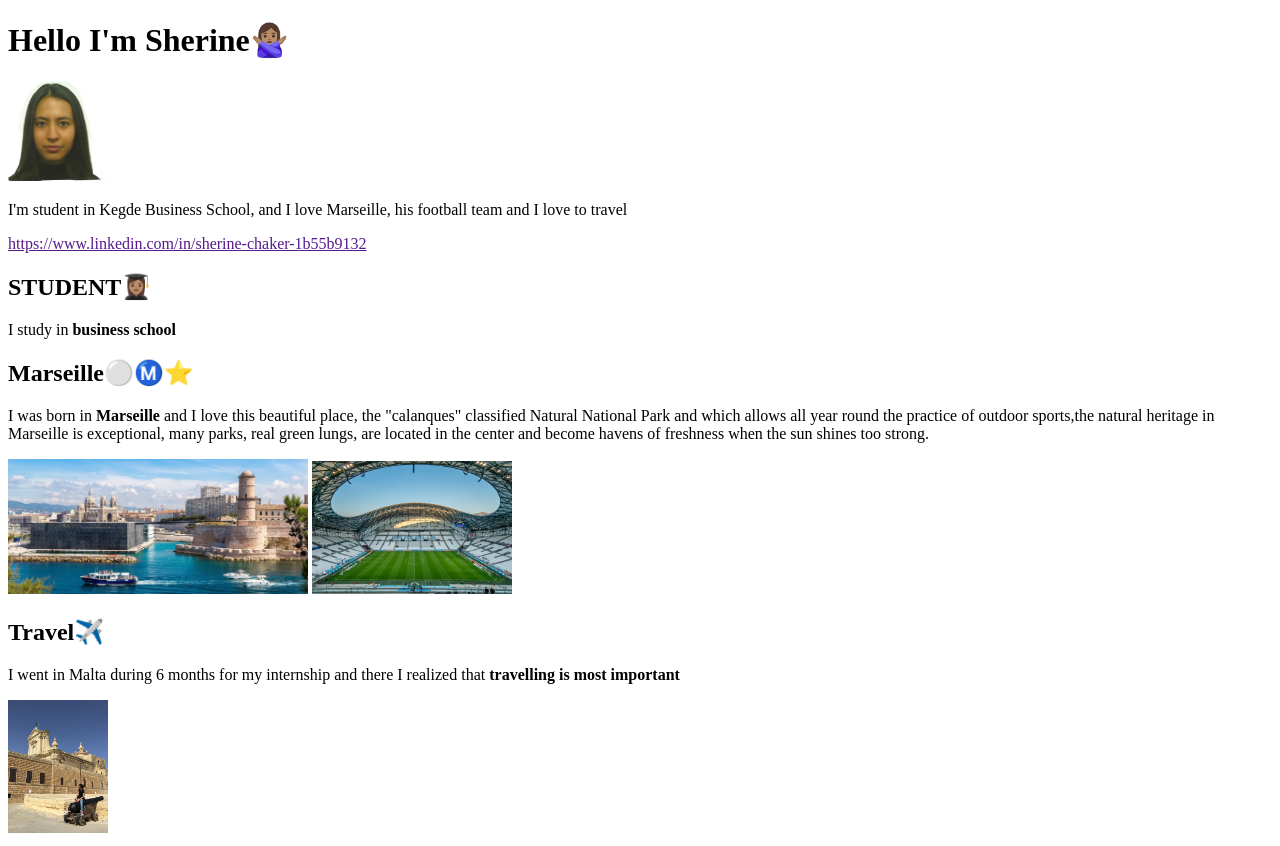
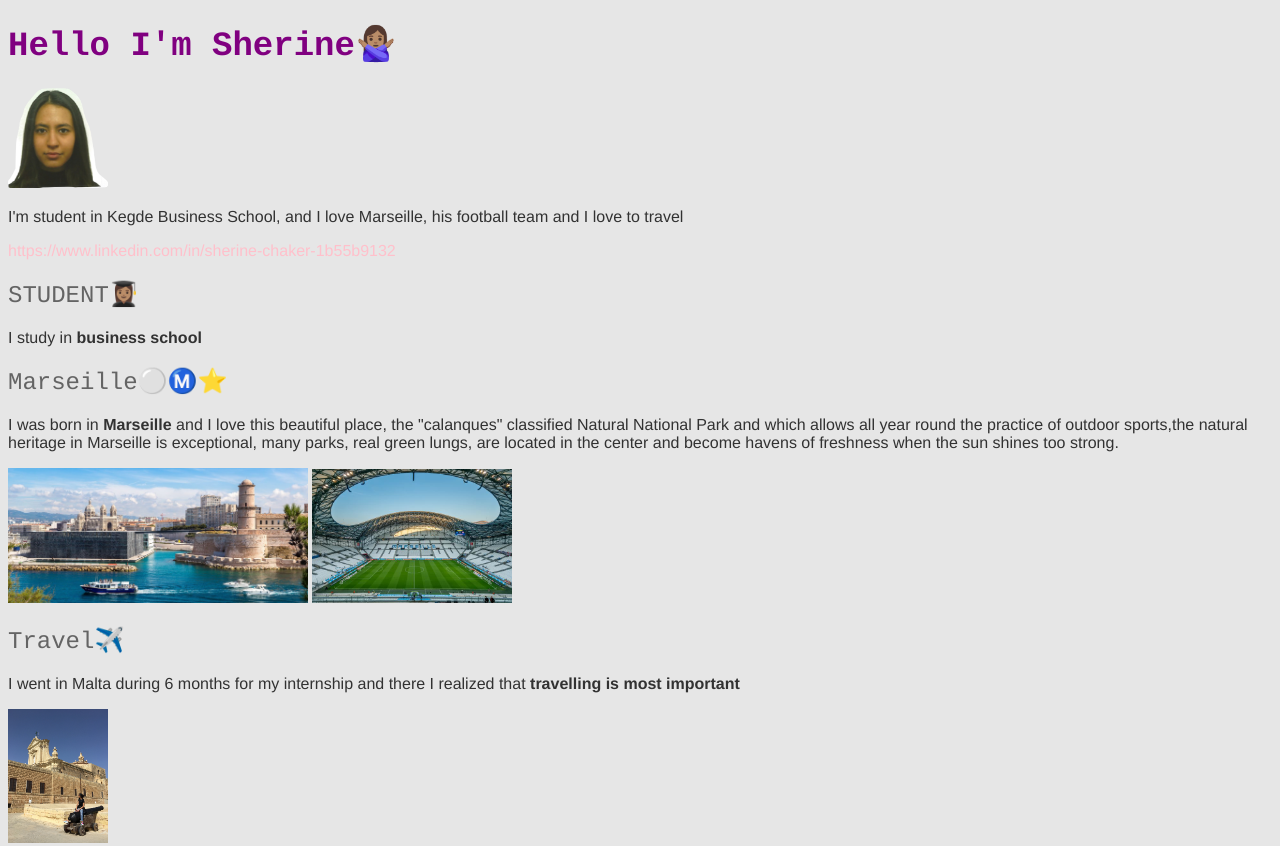
Before and after one commit to sherine13/my-first-project-, a plain HTML site: page index.html in a window 1280 px wide. Shown: the top 846 px of the page. Drawn offline with Linux system fonts and the light colour scheme.

Commit message:
basic styles for fonts and colors

```diff
--- a/index.html
+++ b/index.html
@@ -5,6 +5,7 @@
    <head>
    	 <title> My profile</title>
    	 <meta charset="utf-8">
+     <link rel="stylesheet" href="style.css">
      <link rel="stylesheet" href="https://use.fontawesome.com/releases/v5.4.1/css/all.css" integrity="sha384-5sAR7xN1Nv6T6+dT2mhtzEpVJvfS3NScPQTrOxhwjIuvcA67KV2R5Jz6kr4abQsz" crossorigin="anonymous">
    </head>
 
--- a/style.css
+++ b/style.css
@@ -0,0 +1,26 @@
+/* Colors and fonts */
+body {
+	background: rgb(230, 230,230);
+	color: rgb(50, 50,50);
+	font-family: Helvetica;
+	font-size: 16px;
+}
+h1, h2, h3 {
+    font-family: Courier;
+}
+h1 {
+	color: purple;
+	font-size: 34px;
+}
+h2 {
+	color: rgb(100, 100, 100);
+	font-size: 24px;
+	font-weight: lighter;
+}
+a {
+	text-decoration: none;
+	color: pink;
+}
+a:hover {
+	color: blue;
+}
```
